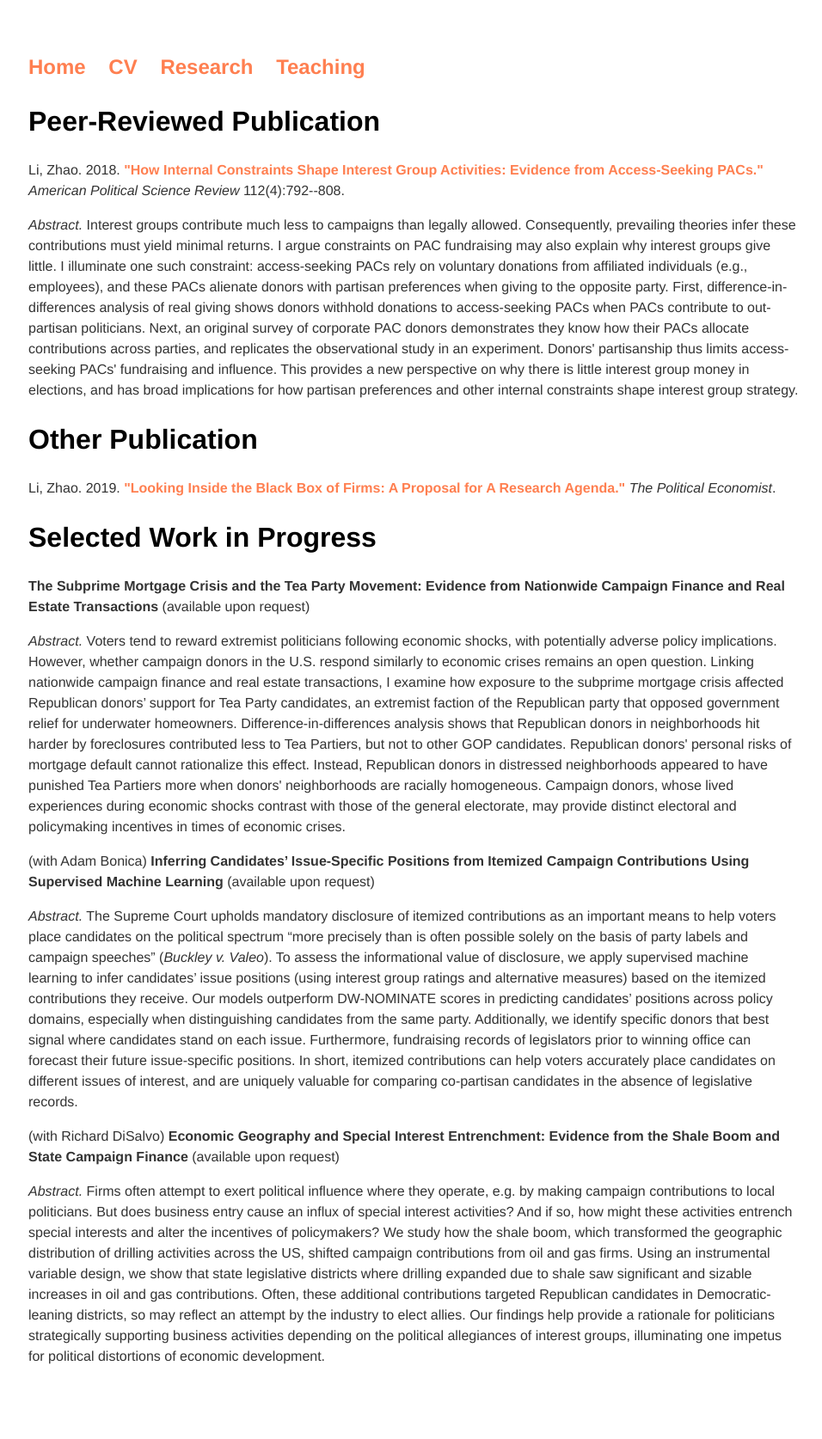
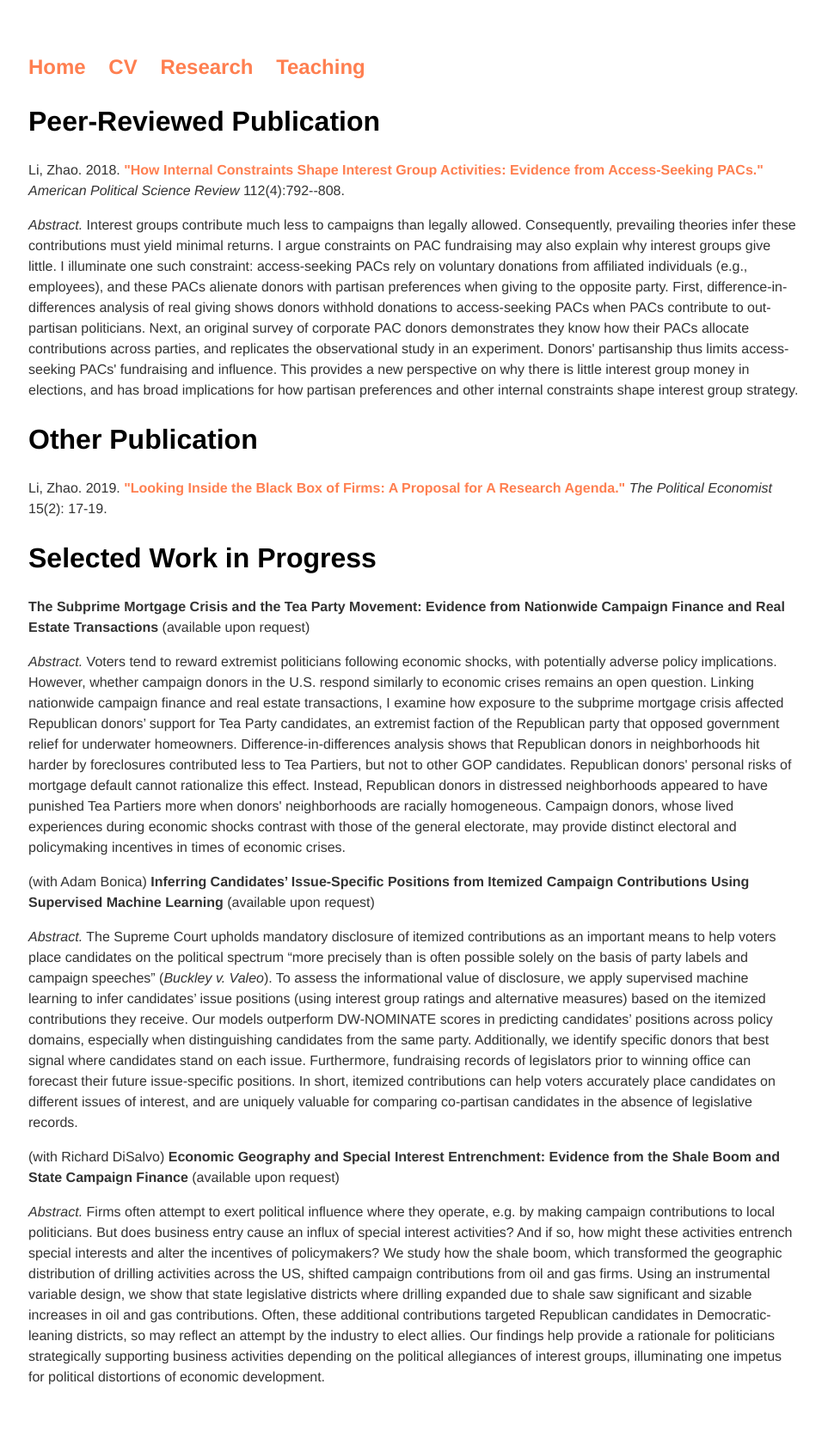
Before and after one commit to zhaoliresearch/zhaoliresearch.github.io, a Jekyll site: the page built from research/index.html, in a window 1280 px wide. Shown: the whole page at 86% size, without its empty margins (159-1115 px from the left). Built offline with Jekyll 4.4.1, drawn with Linux system fonts in a browser that asks for light colours; before the commit the page ends 1650 px from its top, so only the background shows below that.

Commit message:
Update index.html

```diff
--- a/research/index.html
+++ b/research/index.html
@@ -7,7 +7,7 @@
 <p>Li, Zhao. 2018. <b><a href="https://www.cambridge.org/core/journals/american-political-science-review/article/how-internal-constraints-shape-interest-group-activities-evidence-from-accessseeking-pacs/2DF966405543A54CE0BC8BDE18307B56">"How Internal Constraints Shape Interest Group Activities: Evidence from Access-Seeking PACs."</a></b> <i>American Political Science Review</i> 112(4):792--808.</p>
   <p><i>Abstract.</i> Interest groups contribute much less to campaigns than legally allowed. Consequently, prevailing theories infer these contributions must yield minimal returns. I argue constraints on PAC fundraising may also explain why interest groups give little. I illuminate one such constraint: access-seeking PACs rely on voluntary donations from affiliated individuals (e.g., employees), and these PACs alienate donors with partisan preferences when giving to the opposite party. First, difference-in-differences analysis of real giving shows donors withhold donations to access-seeking PACs when PACs contribute to out-partisan politicians. Next, an original survey of corporate PAC donors demonstrates they know how their PACs allocate contributions across parties, and replicates the observational study in an experiment. Donors' partisanship thus limits access-seeking PACs' fundraising and influence. This provides a new perspective on why there is little interest group money in elections, and has broad implications for how partisan preferences and other internal constraints shape interest group strategy.</p>
 <h2>Other Publication</h2>
-<p>Li, Zhao. 2019. <b><a href="https://docs.google.com/viewer?a=v&pid=sites&srcid=dW1pY2guZWR1fHBvbGl0aWNhbC1lY29ub21pc3QtbmV3c2xldHRlcnxneDo2ZjY0NzVhMzJjNWE0NzZi">"Looking Inside the Black Box of Firms: A Proposal for A Research Agenda."</a></b> <i>The Political Economist</i>.</p>
+<p>Li, Zhao. 2019. <b><a href="https://docs.google.com/viewer?a=v&pid=sites&srcid=dW1pY2guZWR1fHBvbGl0aWNhbC1lY29ub21pc3QtbmV3c2xldHRlcnxneDo2ZjY0NzVhMzJjNWE0NzZi">"Looking Inside the Black Box of Firms: A Proposal for A Research Agenda."</a></b> <i>The Political Economist</i> 15(2): 17-19.</p>
 <h2>Selected Work in Progress </h2>
 <p><b>The Subprime Mortgage Crisis and the Tea Party Movement: Evidence from Nationwide Campaign Finance and Real Estate Transactions</b> (available upon request)</p>
 <p><i>Abstract.</i> Voters tend to reward extremist politicians following economic shocks, with potentially adverse policy implications. However, whether campaign donors in the U.S. respond similarly to economic crises remains an open question. Linking nationwide campaign finance and real estate transactions, I examine how exposure to the subprime mortgage crisis affected Republican donors’ support for Tea Party candidates, an extremist faction of the Republican party that opposed government relief for underwater homeowners. Difference-in-differences analysis shows that Republican donors in neighborhoods hit harder by foreclosures contributed less to Tea Partiers, but not to other GOP candidates. Republican donors' personal risks of mortgage default cannot rationalize this effect. Instead, Republican donors in distressed neighborhoods appeared to have punished Tea Partiers more when donors' neighborhoods are racially homogeneous. Campaign donors, whose lived experiences during economic shocks contrast with those of the general electorate, may provide distinct electoral and policymaking incentives in times of economic crises.</p>
```
